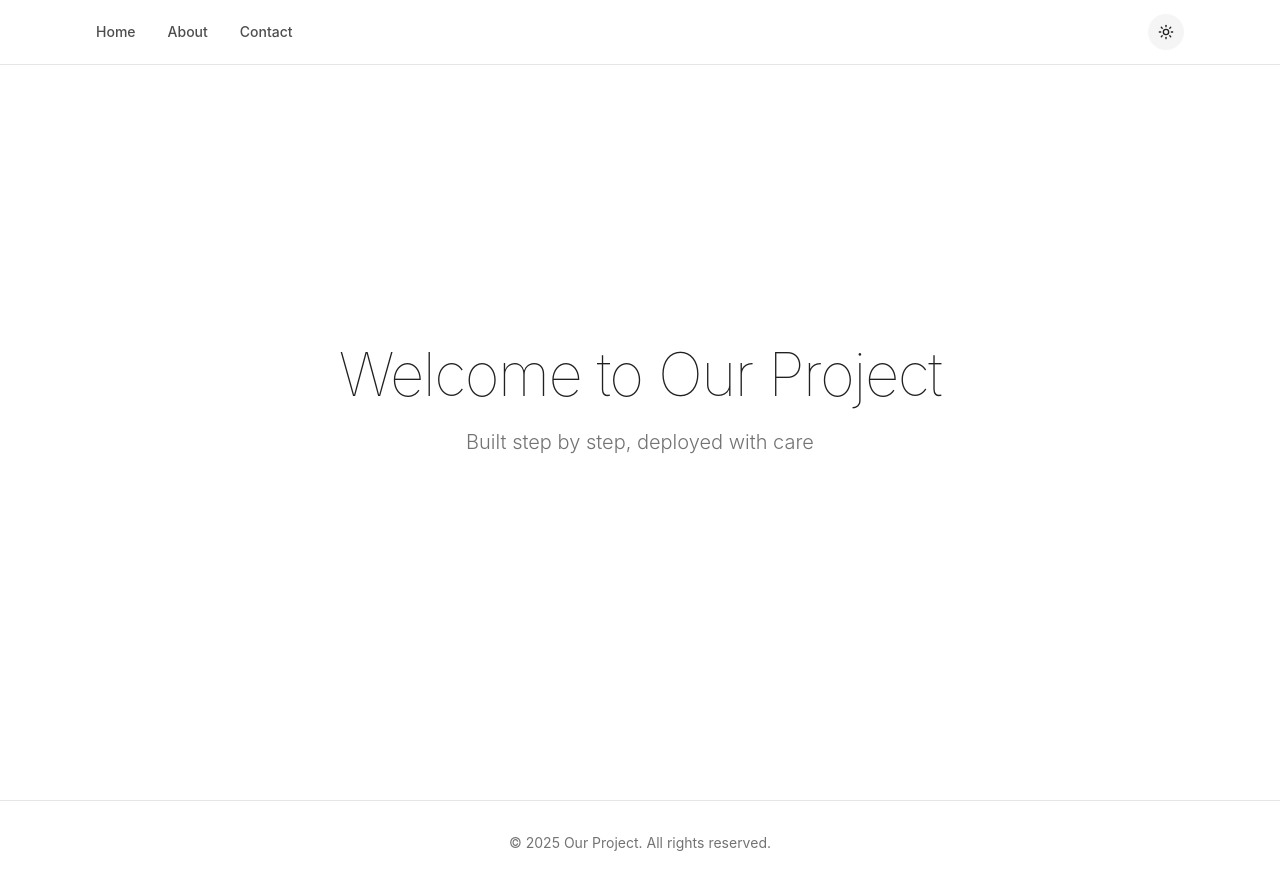
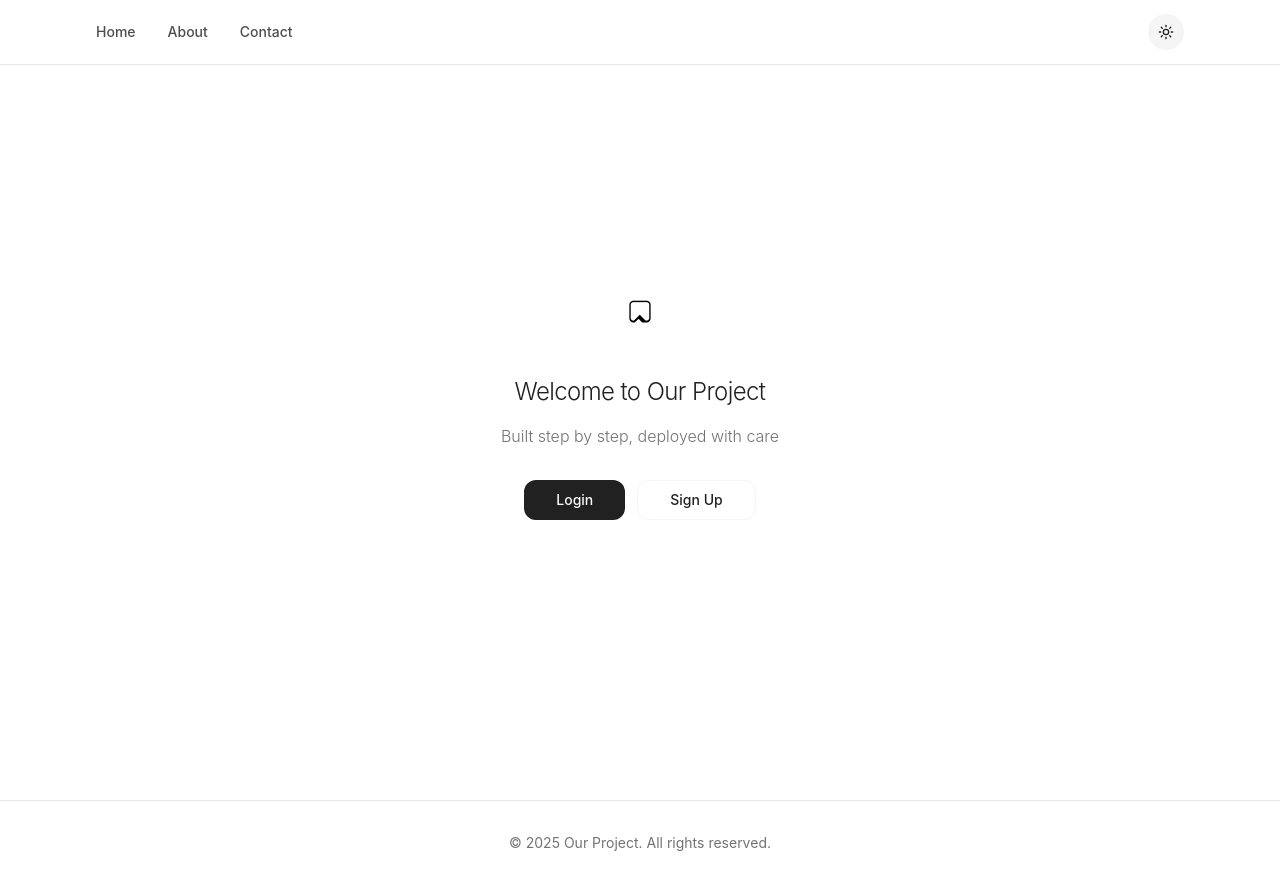
Before and after one commit to vamsikris7000/apple-zen-mode, a React (Vite) app: page / in a window 1280 px wide. Built offline with nearby package versions, Linux system fonts and the light colour scheme.

Commit message:
Add homepage elements
Adds a centered logo, tagline, and buttons to the homepage.

```diff
--- a/src/components/Hero.tsx
+++ b/src/components/Hero.tsx
@@ -1,13 +1,38 @@
+import { Button } from "@/components/ui/button";
+import logo from "@/assets/logo.png";
+
 export const Hero = () => {
   return (
-    <section className="min-h-screen flex items-center justify-center px-6 sm:px-8">
-      <div className="max-w-4xl mx-auto text-center">
-        <h1 className="hero-title mb-6">
-          Welcome to Our Project
-        </h1>
-        <p className="hero-subtitle max-w-2xl mx-auto">
-          Built step by step, deployed with care
-        </p>
+    <section className="min-h-screen flex items-center justify-center px-6 sm:px-8 bg-background">
+      <div className="max-w-md mx-auto text-center space-y-8">
+        {/* Logo */}
+        <div className="flex justify-center">
+          <img
+            src={logo}
+            alt="Company Logo"
+            className="w-16 h-16 object-contain rounded-2xl"
+          />
+        </div>
+
+        {/* Tagline */}
+        <div className="space-y-4">
+          <h1 className="text-2xl font-light text-foreground tracking-tight">
+            Welcome to Our Project
+          </h1>
+          <p className="text-muted-foreground font-light">
+            Built step by step, deployed with care
+          </p>
+        </div>
+
+        {/* Buttons */}
+        <div className="flex flex-col sm:flex-row gap-3 justify-center">
+          <Button variant="default" className="rounded-xl px-8 py-3 font-medium">
+            Login
+          </Button>
+          <Button variant="outline" className="rounded-xl px-8 py-3 font-medium">
+            Sign Up
+          </Button>
+        </div>
       </div>
     </section>
   );
```
Also changed, not shown: src/assets/logo.png (added).
